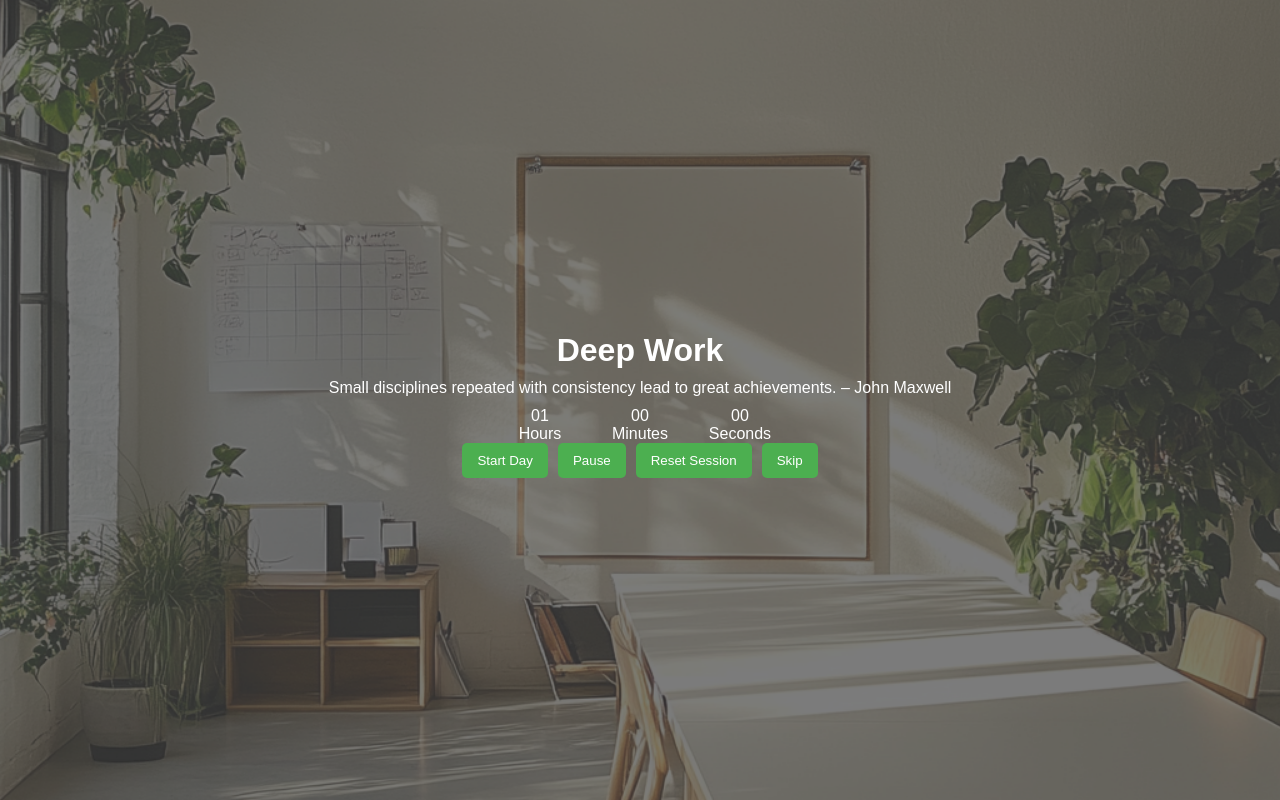
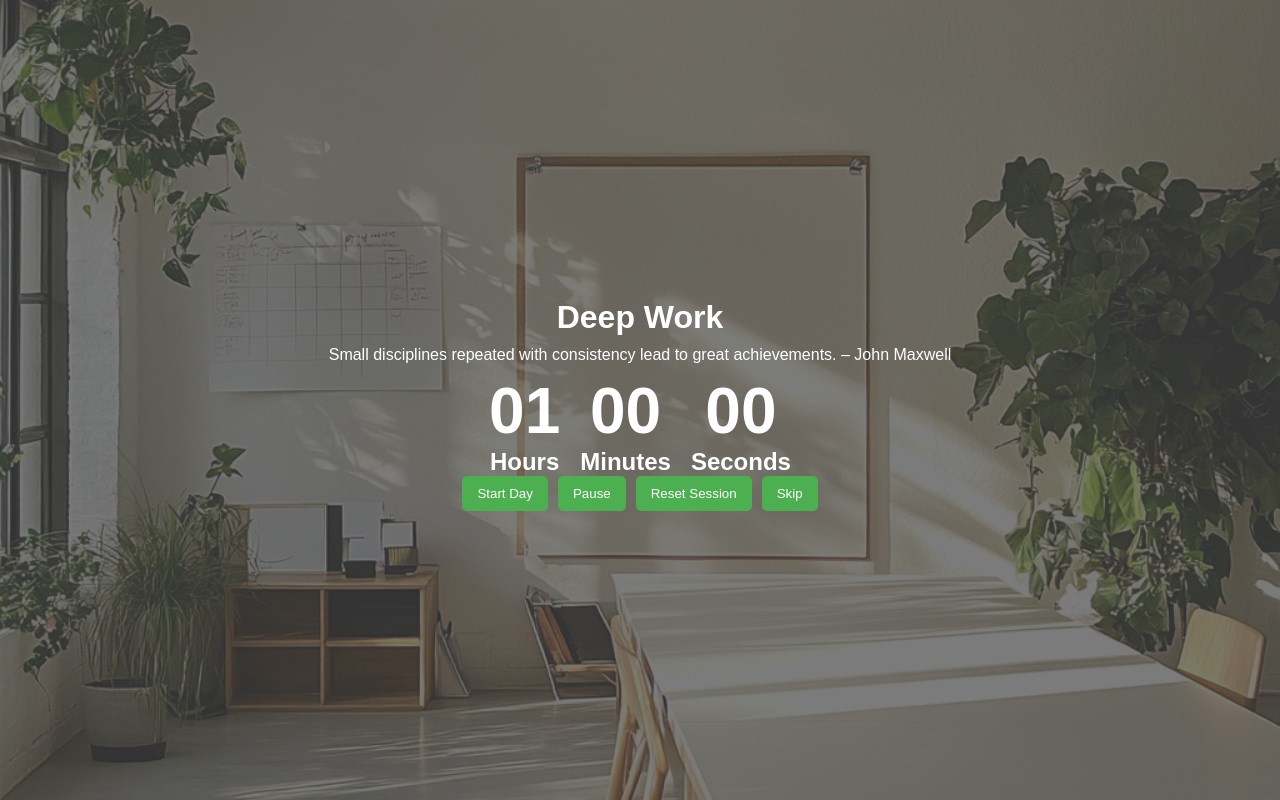
Before and after one commit to kimballmcgary/Focus-Timer, a plain HTML site: page index.html in a window 1280 px wide. Drawn offline with Linux system fonts and the light colour scheme.

Commit message:
Update styles.css

```diff
--- a/styles.css
+++ b/styles.css
@@ -63,10 +63,18 @@ button:hover {
     display: flex;
     justify-content: center;
     align-items: center;
-    gap: 20px; /* Adds space between hour, minute, and second */
+    gap: 20px;
+    font-size: 3rem; /* Adjust size */
+    font-weight: bold;
 }
 
 .timer-section {
-    text-align: center;
-    min-width: 80px; /* Ensures consistent spacing */
+    display: flex;
+    flex-direction: column;
+    align-items: center;
+    font-size: 4rem; /* Make the numbers larger */
 }
+
+.timer-section div {
+    font-size: 1.5rem; /* Adjust label size (Hours, Minutes, Seconds) */
+}
```
